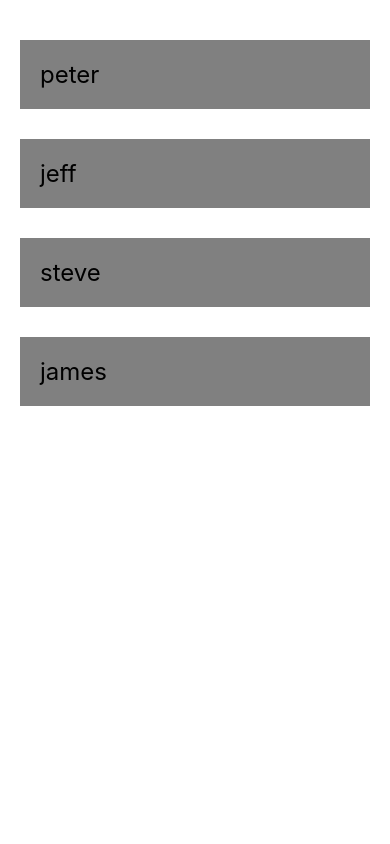
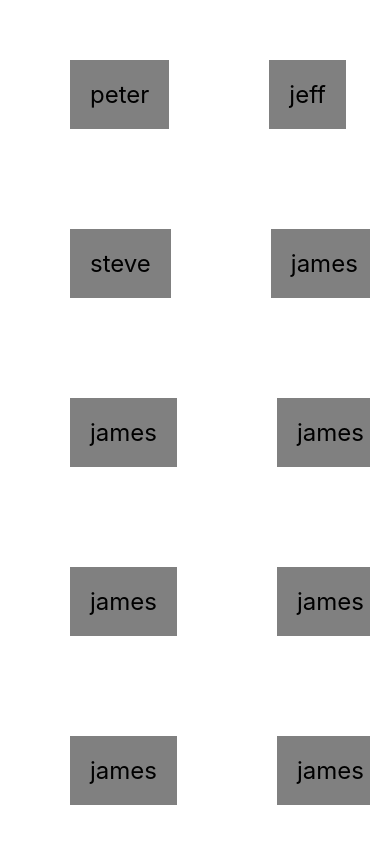
Before and after one commit to Ciamuthama/firstapp, a React Native app: screen / in a window 390 px wide. Built offline with nearby package versions, Linux system fonts and the light colour scheme.

Commit message:
Used FlatList to render list

```diff
--- a/App.js
+++ b/App.js
@@ -1,13 +1,24 @@
 import React, {useState} from 'react'
-import { Button, StyleSheet, Text, TextInput, View } from 'react-native';
+import { StyleSheet, View, FlatList, Text } from 'react-native';
 
 export default function App() {
 
   const [people, setPeople] = useState([
-    { name: 'peter', key: '1' },
-    { name: 'jeff', key: '2' },
-    { name: 'steve', key: '3' },
-    { name: 'james', key: '4' },
+    { name: 'peter', id: '1' },
+    { name: 'jeff', id: '2' },
+    { name: 'steve', id: '3' },
+    { name: 'james', id: '4' },
+    { name: 'james', id: '5' },
+    { name: 'james', id: '6' },
+    { name: 'james', id: '7' },
+    { name: 'james', id: '8' },
+    { name: 'james', id: '9' },
+    { name: 'james', id: '10' },
+    { name: 'james', id: '11' },
+    { name: 'james', id: '12' },
+    { name: 'james', id: '13' },
+    { name: 'james', id: '14' },
+    { name: 'james', id: '15' },
 
   ])
 
@@ -15,13 +26,22 @@ export default function App() {
 
   return (
     <View style={styles.container}>
-      {people.map((item) => {
+      <FlatList
+        numColumns={2}
+        keyExtractor={(item)=>item.id}
+        data={people}
+        renderItem={({ item }) => (
+          <Text style={styles.item}>{ item.name}</Text>
+        )}
+      />
+
+      {/* {people.map((item) => {
         return(
           <View key={item.key}>
             <Text style={styles.item}>{ item.name}</Text>
         </View>
         )
-      })}
+      })} */}
     </View>
   );
 }
@@ -39,7 +59,8 @@ const styles = StyleSheet.create({
   item: {
     backgroundColor: 'gray',
     padding: 20,
-    marginTop: 30,
+    margin: 50,
+
     fontSize: 24,
   }
 });
```
